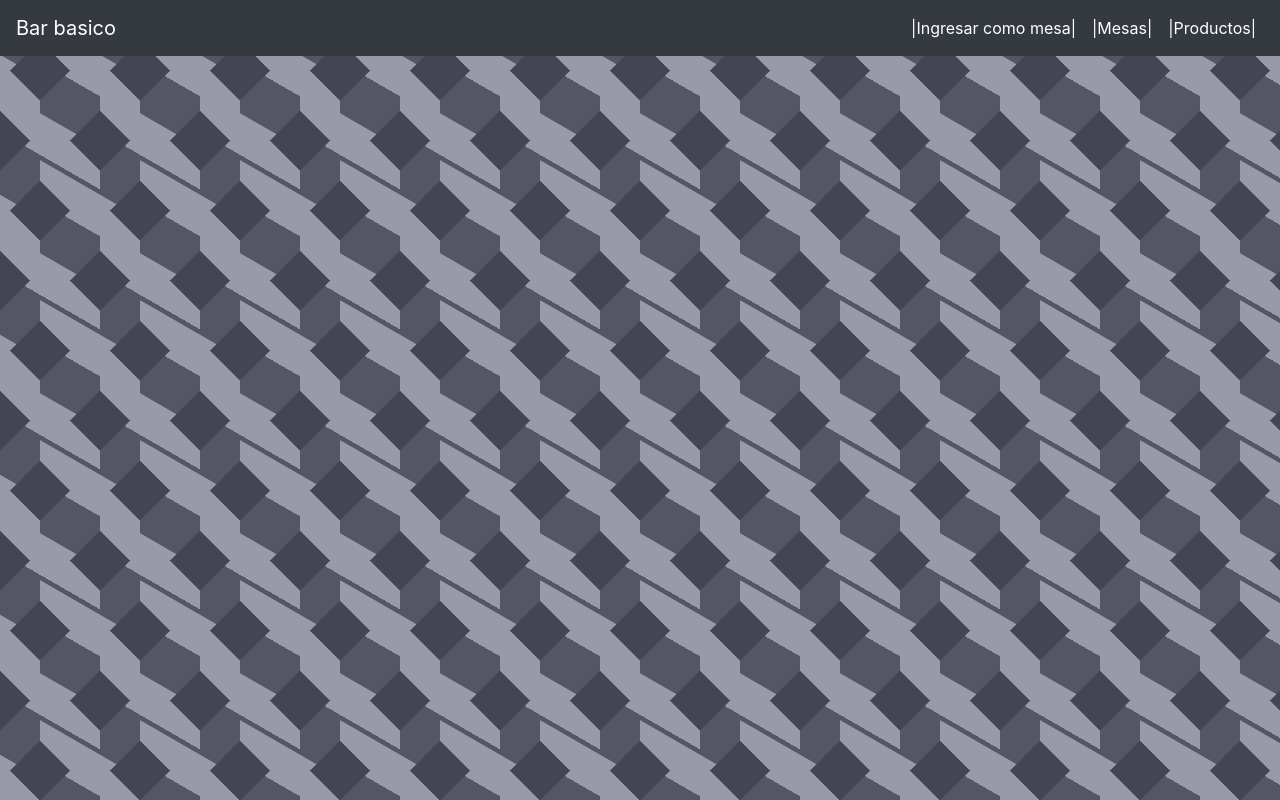
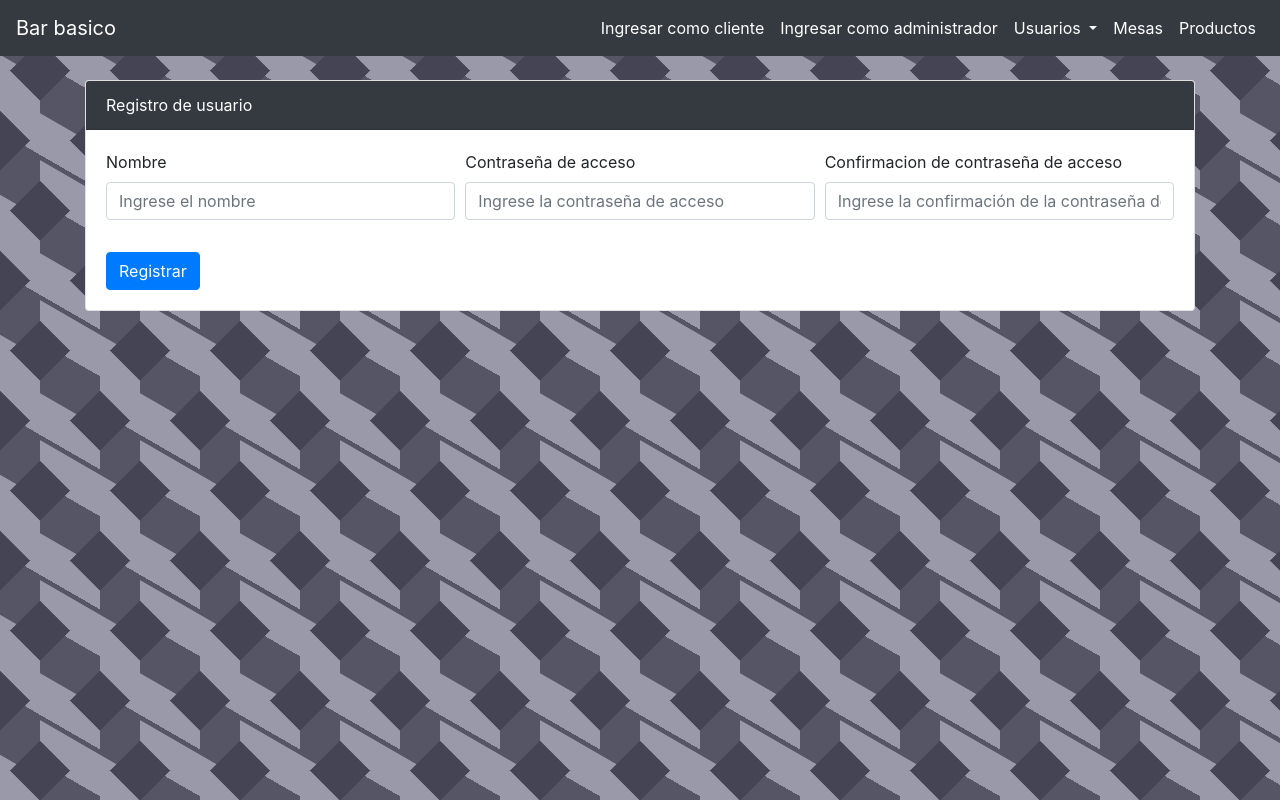
Before and after one commit to master-sebastian/project_soap_client, a Vue app: page /#/user in a window 1280 px wide. Before the commit this address led to /#/. Built offline with nearby package versions, Linux system fonts and the light colour scheme.

Commit message:
Registro de usuarios

```diff
--- a/src/App.vue
+++ b/src/App.vue
@@ -8,13 +8,25 @@
       <div class="collapse navbar-collapse justify-content-between" id="navbarText">
         <ul class="navbar-nav ml-auto">
           <li class="nav-item active">
-            <a class="nav-link" href="/#/product">|Ingresar como mesa|<span class="sr-only">(current)</span></a>
+            <a class="nav-link" href="/#/login">{{"  Ingresar como cliente  "}}<span class="sr-only">(current)</span></a>
           </li>
           <li class="nav-item active">
-            <a class="nav-link" href="/#/table">|Mesas|<span class="sr-only">(current)</span></a>
+            <a class="nav-link" href="/#/login">{{"  Ingresar como administrador  "}}<span class="sr-only">(current)</span></a>
+          </li>
+          <li class="nav-item dropdown ml-auto">
+            <a class="nav-link dropdown-toggle active" href="#" id="navbarDropdownMenuLink" role="button" data-toggle="dropdown" aria-haspopup="true" aria-expanded="false">
+              Usuarios
+            </a>
+            <div class="dropdown-menu dropdown-menu-right" aria-labelledby="navbarDropdownMenuLink">
+              <a class="dropdown-item" href="/#/user">{{ "  Registrar  "}}</a>
+            </div>
+          </li>
+
+          <li class="nav-item active">
+            <a class="nav-link" href="/#/table">{{"  Mesas  "}}<span class="sr-only">(current)</span></a>
           </li>
           <li class="nav-item active">
-            <a class="nav-link" href="/#/product">|Productos|<span class="sr-only">(current)</span></a>
+            <a class="nav-link" href="/#/product">{{"  Productos  "}}<span class="sr-only">(current)</span></a>
           </li>
           <li class="nav-item dropdown ml-auto" v-if="false">
             <a class="nav-link dropdown-toggle" href="#" id="navbarDropdownMenuLink" role="button" data-toggle="dropdown" aria-haspopup="true" aria-expanded="false">
--- /dev/null
+++ b/src/components/UserCreate.vue
@@ -0,0 +1,169 @@
+<template>
+    <div class="text-center">
+        <div class="card text-left">
+            <div class="card-header bg-dark text-white">
+                {{ $data['title'] }}
+            </div>
+            <div class="card-body">
+              <div class="form-row">
+                <div class="form-group col-md-4">
+                  <label>Nombre</label>
+                  <input type="text" class="form-control" placeholder="Ingrese el nombre" v-model="nombre">
+                </div>
+                <div class="form-group col-md-4">
+                  <label>Contraseña de acceso</label>
+                  <div class="form-row">
+                    <div class="form-group col-md-12">
+                      <input type="password" class="form-control" placeholder="Ingrese la contraseña de acceso" v-model="clave">
+                    </div>
+                  </div>
+                </div>
+                <div class="form-group col-md-4">
+                  <label>Confirmacion de contraseña de acceso</label>
+                  <div class="form-row">
+                    <div class="form-group col-md-12">
+                      <input type="password" class="form-control" placeholder="Ingrese la confirmación de la contraseña de acceso" v-model="confirmacionClave">
+                    </div>
+                  </div>
+                </div>
+              </div>
+              <button type="button" class="btn btn-primary" @click="createdUser">Registrar</button>
+            </div>
+        </div>
+    </div>
+</template>
+
+<script>
+  import Swal from 'sweetalert2';
+  import x2js from 'x2js';
+  import axios from 'axios';
+  export default {
+    props: {
+      text: String,
+    },
+    data: () => ({
+      title: "Registro de usuario",
+      inverso: true,
+      confirmacionClave:"",
+      clave:"",
+      nombre:"",
+    }),
+    methods: {
+      cambiar(){
+          this.inverso = !this.inverso
+      },
+      ifErrorList(listErrors){
+        if(this.nombre == ""){
+          listErrors.push("El nombre de la usuario es requerido")
+        }
+        if(this.clave == ""){
+          listErrors.push("La contraseña de acceso a la usuario es requerido")
+        }
+
+        if(this.clave.length < 6){
+          listErrors.push("La contraseña de acceso debe tener 6 caracteres o digitos")
+        }
+
+        if(this.confirmacionClave == ""){
+          listErrors.push("La confirmación contraseña de acceso a la usuario es requerido")
+        }
+
+        if(this.clave != this.confirmacionClave){
+          listErrors.push("La contraseña y su confirmación correspondiente deben ser iguales")
+        }
+        return listErrors
+      },
+      validateData(){
+        let errors = [];
+        errors = this.ifErrorList(errors);
+        if(errors.length > 0){
+          let text = "";
+          for(let i = 0; i < errors.length; i++){
+            text = text + '<li class="text-left">'+errors[i]+'</li>'
+          }
+          Swal.fire({
+            title: '',
+            html: '<div class="alert alert-warning" role="alert">\
+                    <h4 class="alert-heading">Error en el formulario!</h4>\
+                    <hr>\
+                    <ul class="mb-0">'+text+'</ul>\
+                    </div>',
+            icon: 'warning',
+            confirmButtonText: 'Cerrar'
+          })
+          return false;
+        }else{
+          return true;
+        }
+      },
+      createUserXML: function(item){
+              return '\
+          <soapenv:Envelope xmlns:soapenv="http://schemas.xmlsoap.org/soap/envelope/" xmlns:web="http://www.webserviceX.NET/">\
+              <soapenv:Header/>\
+              <soapenv:Body>\
+              <__call>\
+                  <method_name>createUser</method_name>\
+                  <arguments>\
+                      <authentication xmlns:xsi="http://www.w3.org/2001/XMLSchema-instance" xmlns:xs="http://www.w3.org/2001/XMLSchema" xsi:type="xs:string">15hyhy</authentication>\
+                      <nombre xmlns:xsi="http://www.w3.org/2001/XMLSchema-instance" xmlns:xs="http://www.w3.org/2001/XMLSchema" xsi:type="xs:string">'+item.nombre+'</nombre>\
+                      <clave xmlns:xsi="http://www.w3.org/2001/XMLSchema-instance" xmlns:xs="http://www.w3.org/2001/XMLSchema" xsi:type="xs:string">'+item.clave+'</clave>\
+                  </arguments>\
+              </__call>\
+              </soapenv:Body>\
+          </soapenv:Envelope>';
+      },
+      createdUser: function (){
+
+        if(this.validateData() === true){
+          let X2JS = new x2js()
+          let contenido = this
+          axios.defaults.headers.common['Access-Control-Allow-Origin'] = '*';
+          axios.post('http://localhost/projects/soap_project/Route/User.php',
+              this.createUserXML(contenido),{
+                  headers:{
+                      'Content-Type': 'text/xml',
+                      'Accept': 'text/xml',
+                  }
+              }).then((res)=>{
+                let jsonObj = X2JS.xml2js(res.data);
+                window.test = jsonObj;
+                let resultado = ''
+                for (let row of jsonObj.Envelope.Body.__callResponse.return.item){
+
+                  if(row.key.toString() == "status"){
+                    resultado = row.value.toString();
+                  }
+
+                  if(resultado == "success" && row.key.toString() == "token"){
+                    localStorage.setItem('token-access-user', row.value.toString())
+                    location.href = "/#/dashboard"
+                  }
+
+                  if(resultado == "success" && row.key.toString() == "message"){
+                    Swal.fire({
+                      title: 'Respuesta por creación!',
+                      text: row.value.toString(),
+                      icon: 'success',
+                      confirmButtonText: 'Cerrar'
+                    })
+                  }
+                  console.log(row)
+                  if(resultado == "error" && row.key.toString() == "message"){
+                    Swal.fire({
+                      title: 'Respuesta por error!',
+                      text: row.value.toString(),
+                      icon: 'warning',
+                      confirmButtonText: 'Cerrar'
+                    })
+                  }
+                }
+              }).catch((err)=>{
+                  console.log(err)
+              }
+          );
+        }
+      }
+    },created(){
+    }
+  }
+</script>
--- a/src/routes.js
+++ b/src/routes.js
@@ -2,9 +2,13 @@
 import TableEdit from './components/TableEdit.vue'
 import ProductList from './components/ProductList.vue'
 import ProductEdit from './components/ProductEdit.vue'
-import Calc from './components/Calc.vue'
+import UserCreate from './components/UserCreate.vue'
 export const routes = [
   {
+    path: '/user',
+    name: 'UserCreate',
+    component: UserCreate
+  },{
     path: '/table',
     name: 'TableList',
     component: TableList
@@ -20,9 +24,5 @@
     path: '/product/edit/:idProduct',
     name: 'ProductEdit',
     component: ProductEdit
-  },{
-    path: '/upc-calc',
-    name: 'Calc',
-    component: Calc
   }
 ]
```
